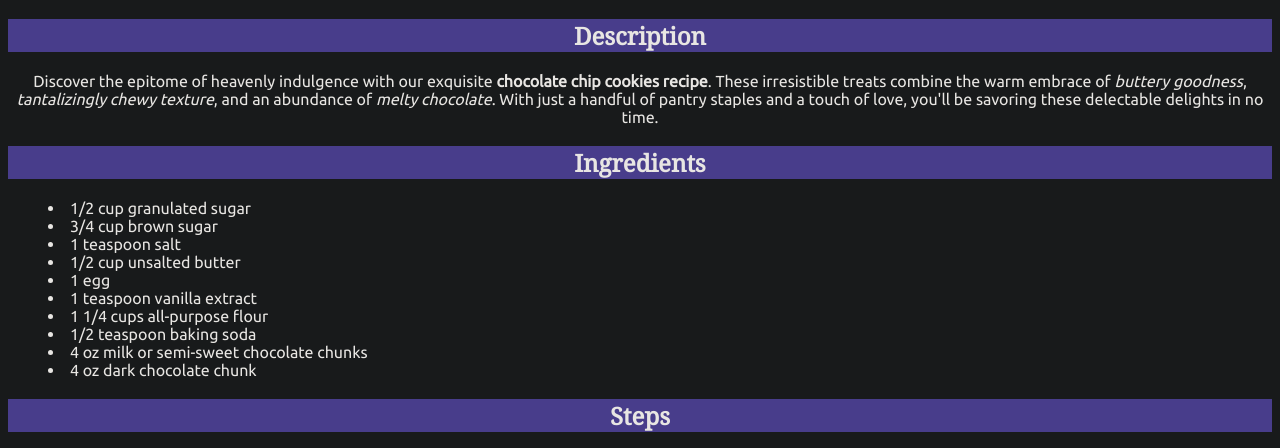
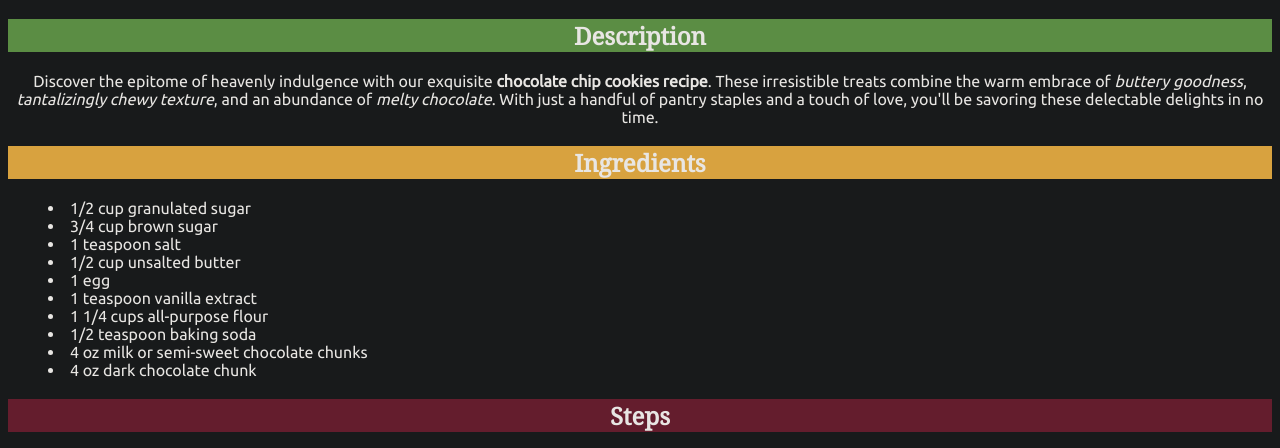
Before and after one commit to bernegg/odin-recipes, a plain HTML site: page recipes/cookies.html in a window 1280 px wide. Shown: the part 278-726 px from the top of the page. Drawn offline with Linux system fonts and the light colour scheme.

Commit message:
Add classes and change colors for h2 tags

```diff
--- a/recipes/cookies.html
+++ b/recipes/cookies.html
@@ -3,7 +3,7 @@
   <head>
     <meta charset="UTF-8">
     <title>Chocolate Chip Cookies</title>
-    <link rel="stylesheet" href="recipes.css"/>
+    <link rel="stylesheet" href="recipes.css">
     <link rel="preconnect" href="https://fonts.googleapis.com">
     <link rel="preconnect" href="https://fonts.gstatic.com" crossorigin>
     <link href="https://fonts.googleapis.com/css2?family=Noto+Serif&family=Ubuntu&display=swap" rel="stylesheet">
@@ -15,12 +15,16 @@
     <h1>Chocolate Chip Cookies Recipe</h1>
 
 
-    <h2>Description</h2>
+    <div class="description-heading">
+      <h2>Description</h2>
+    </div>
     <p>
       Discover the epitome of heavenly indulgence with our exquisite <strong>chocolate chip cookies recipe</strong>. These irresistible treats combine the warm embrace of <em>buttery goodness</em>, <em> tantalizingly chewy texture</em>, and an abundance of <em>melty chocolate</em>. With just a handful of pantry staples and a touch of love, you'll be savoring these delectable delights in no time.
     </p>
 
-    <h2>Ingredients</h2>
+    <div class="ingredients-heading">
+      <h2>Ingredients</h2>
+    </div>
     <ul>
       <li>1/2 cup granulated sugar</li>
       <li>3/4 cup brown sugar</li>
@@ -34,7 +38,9 @@
       <li>4 oz dark chocolate chunk</li>
     </ul>
 
-    <h2>Steps</h2>
+    <div class="steps-heading">
+      <h2>Steps</h2>
+    </div>
     <ol>
       <li>In a large bowl, whisk together the sugars, salt, and butter until a paste forms with no lumps.</li>
       <li>Whisk in the egg and vanilla, beating until light ribbons fall off the whisk and remain for a short while before falling back into the mixture.</li>
--- a/recipes/recipes.css
+++ b/recipes/recipes.css
@@ -15,14 +15,23 @@ img {
   width: auto;
 }
 
-h1 {
-  background-color: chocolate;
-}
 
 h1, h2 {
   font-family: "Noto Serif", serif;
 }
 
-h2 {
-  background-color: darkslateblue;
+h1 {
+  background-color: chocolate;
 }
+
+.description-heading {
+  background-color: #5b8d44;
+}
+
+.ingredients-heading {
+  background-color: #d8a23f;
+}
+
+.steps-heading {
+  background-color: #641d2d;
+}
```
